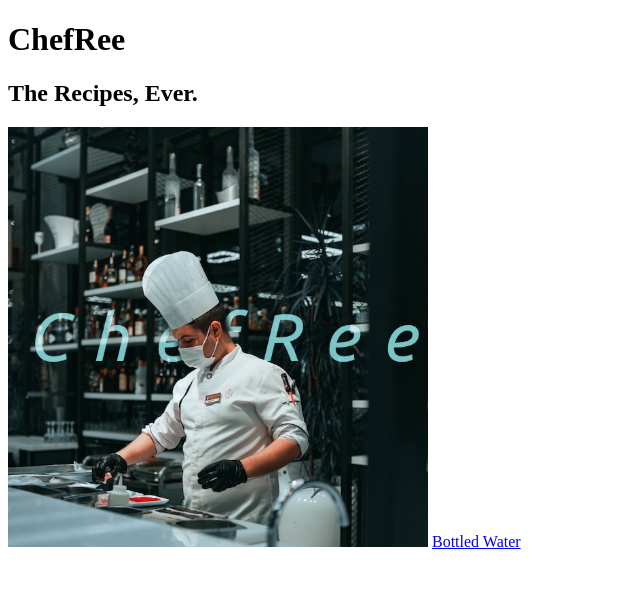
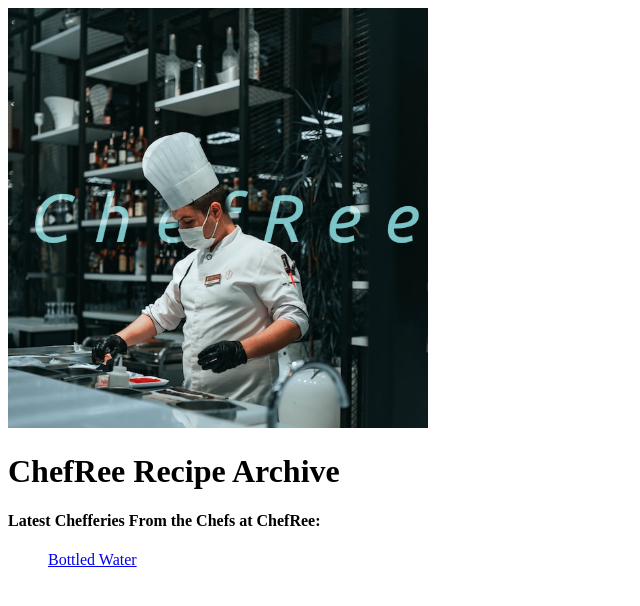
Before and after one commit to hexbenjamin/odin-projects, a plain HTML site: page odin-recipes/index.html in a window 1280 px wide. Shown: the whole page, without its empty margins (0-640 px from the left). Drawn offline with Linux system fonts and the light colour scheme.

Commit message:
Clean up the homepage layout
Needed a little sorting out before the next recipe page.

Note: Thoroughly enjoyed inventing the word "chefferies."

```diff
--- a/odin-recipes/index.html
+++ b/odin-recipes/index.html
@@ -7,9 +7,11 @@
         <title>ChefRee Recipe Archive</title>
     </head>
     <body>
-        <h1>ChefRee</h1>
-        <h2>The Recipes, Ever.</h2>
         <img src="images/chefree.png" width="420">
-        <a href="recipes/bottled-water.html">Bottled Water</a>
+        <h1>ChefRee Recipe Archive</h1>
+        <h4>Latest Chefferies From the Chefs at ChefRee:</h4>
+        <ul>
+            <a href="recipes/bottled-water.html">Bottled Water</a>
+        </ul>
     </body>
 </html>
```
